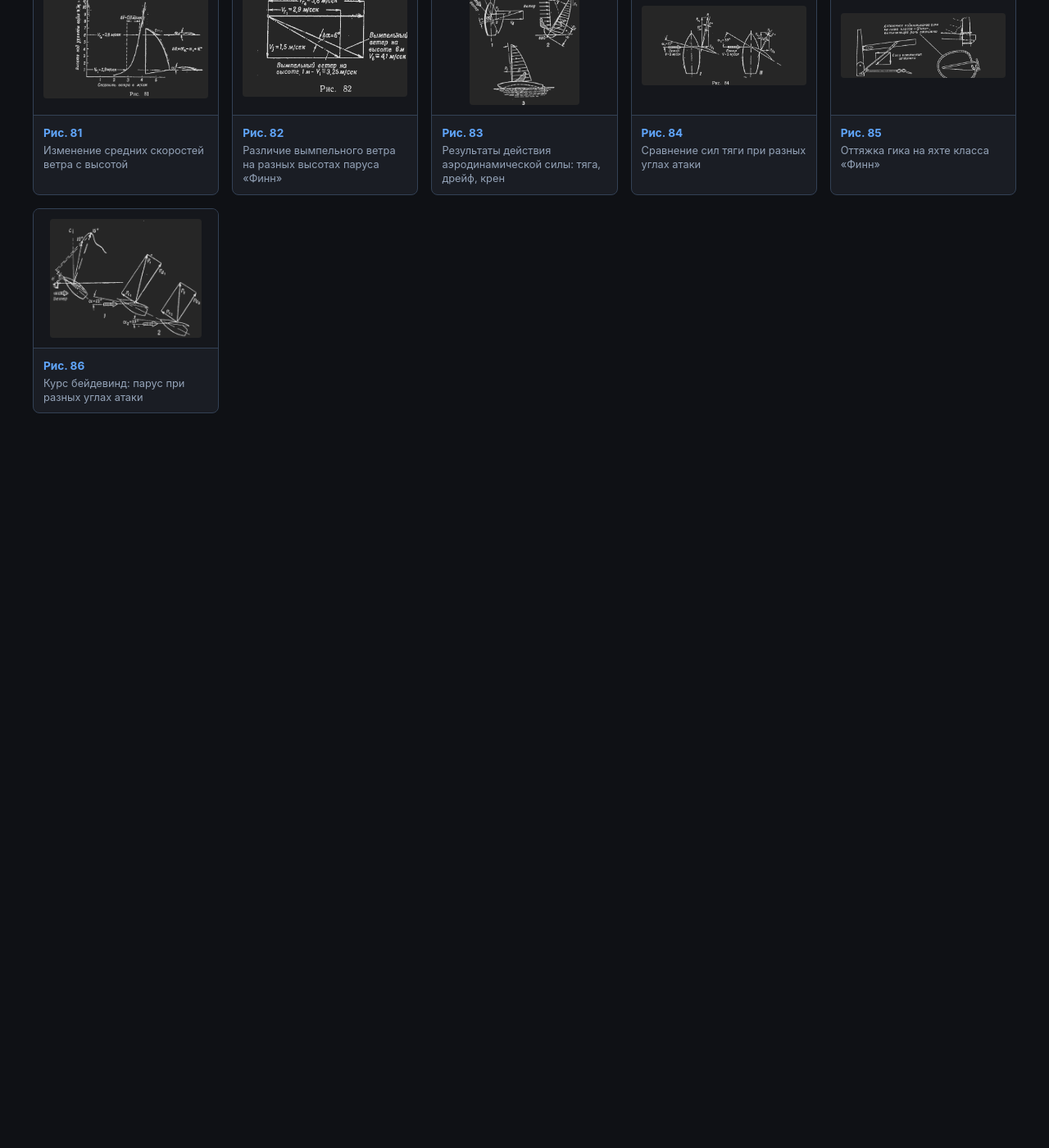
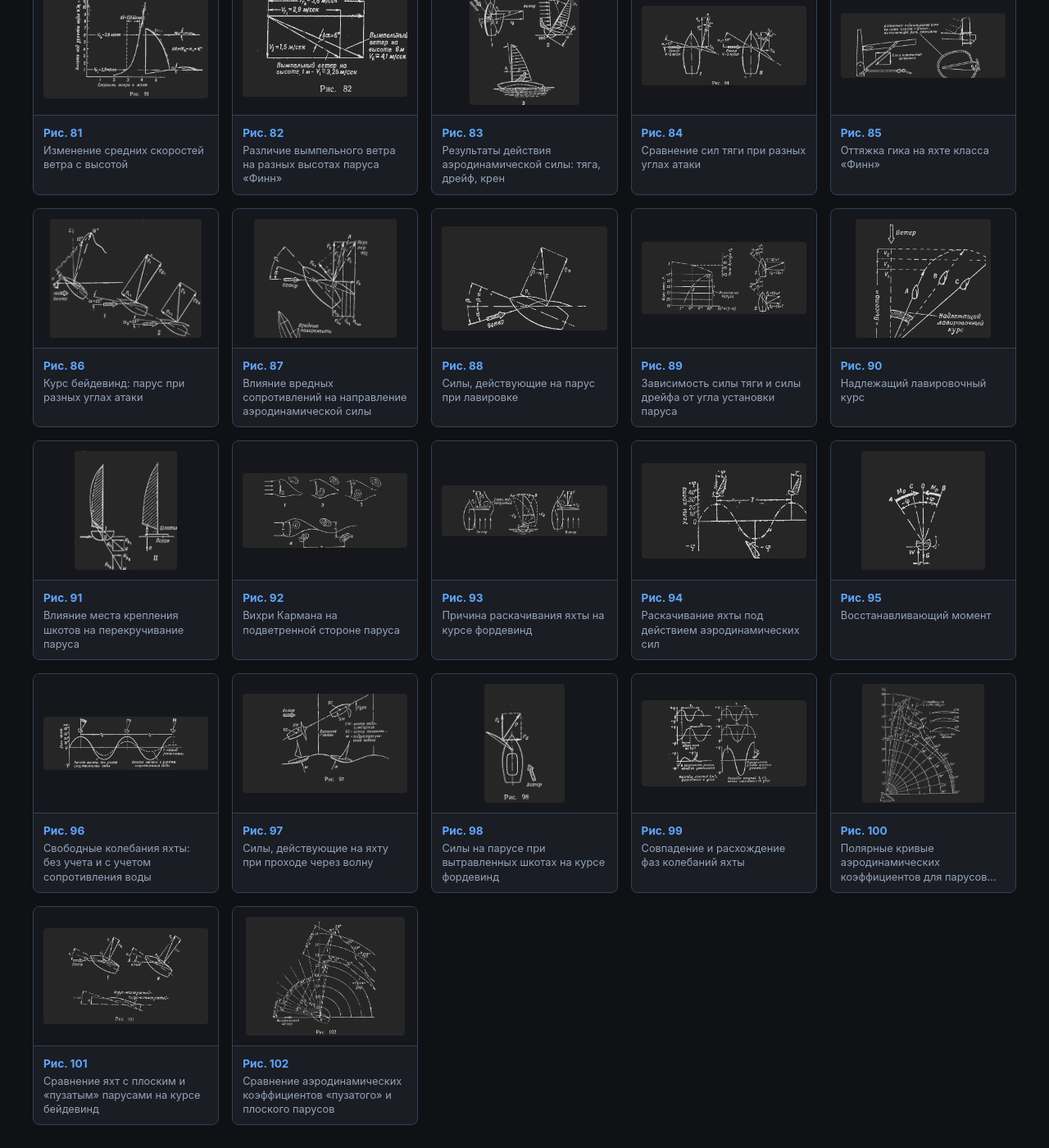
Before and after one commit to ispacex/ispacex.github.io, a Jekyll site: the page ship/pictures.html, which Jekyll copies as it is, in a window 1280 px wide and 1400 px high, scrolled down 4537 px. Shown: the whole window at 82% size. Built offline with Jekyll 4.4.1, drawn with Linux system fonts in a browser that asks for light colours; before the commit the page ends 5089 px from its top, so only the background shows below that; some of the changed text lies outside the part shown.

Commit message:
ship: update book PDF (pages 131-150), add pic87-102 to gallery
Co-Authored-By: Claude Opus 4.6 <noreply@anthropic.com>

```diff
--- a/ship/pictures.html
+++ b/ship/pictures.html
@@ -79,10 +79,10 @@ h3 { font-size: 1.15rem; margin: 32px 0 16px; color: #94a3b8; border-bottom: 1px
 <h2>Рисунки</h2>
 <p class="subtitle">Все иллюстрации из книги. Нажмите на рисунок для увеличения.</p>
 <div class="filters">
-<button class="active" onclick="filter('all')">Все (86)</button>
+<button class="active" onclick="filter('all')">Все (102)</button>
 <button onclick="filter('ch1')">Глава 1 (21)</button>
 <button onclick="filter('ch2')">Глава 2 (29)</button>
-<button onclick="filter('ch3')">Глава 3 (36)</button>
+<button onclick="filter('ch3')">Глава 3 (52)</button>
 </div>
 <div class="grid" id="grid"></div>
 </div>
@@ -178,6 +178,22 @@ const pics = [
   {n:84,ch:"ch3",cap:"Сравнение сил тяги при разных углах атаки"},
   {n:85,ch:"ch3",cap:"Оттяжка гика на яхте класса «Финн»"},
   {n:86,ch:"ch3",cap:"Курс бейдевинд: парус при разных углах атаки"},
+  {n:87,ch:"ch3",cap:"Влияние вредных сопротивлений на направление аэродинамической силы"},
+  {n:88,ch:"ch3",cap:"Силы, действующие на парус при лавировке"},
+  {n:89,ch:"ch3",cap:"Зависимость силы тяги и силы дрейфа от угла установки паруса"},
+  {n:90,ch:"ch3",cap:"Надлежащий лавировочный курс"},
+  {n:91,ch:"ch3",cap:"Влияние места крепления шкотов на перекручивание паруса"},
+  {n:92,ch:"ch3",cap:"Вихри Кармана на подветренной стороне паруса"},
+  {n:93,ch:"ch3",cap:"Причина раскачивания яхты на курсе фордевинд"},
+  {n:94,ch:"ch3",cap:"Раскачивание яхты под действием аэродинамических сил"},
+  {n:95,ch:"ch3",cap:"Восстанавливающий момент"},
+  {n:96,ch:"ch3",cap:"Свободные колебания яхты: без учета и с учетом сопротивления воды"},
+  {n:97,ch:"ch3",cap:"Силы, действующие на яхту при проходе через волну"},
+  {n:98,ch:"ch3",cap:"Силы на парусе при вытравленных шкотах на курсе фордевинд"},
+  {n:99,ch:"ch3",cap:"Совпадение и расхождение фаз колебаний яхты"},
+  {n:100,ch:"ch3",cap:"Полярные кривые аэродинамических коэффициентов для парусов различной «пузатости»"},
+  {n:101,ch:"ch3",cap:"Сравнение яхт с плоским и «пузатым» парусами на курсе бейдевинд"},
+  {n:102,ch:"ch3",cap:"Сравнение аэродинамических коэффициентов «пузатого» и плоского парусов"},
 ];
 
 const grid = document.getElementById('grid');
```
Also changed, not shown: ship/img/pic100.png (added), ship/img/pic101.png (added), ship/img/pic102.png (added), ship/img/pic87.png (added), ship/img/pic88.png (added), ship/img/pic89.png (added), ship/img/pic90.png (added), ship/img/pic91.png (added), ship/img/pic92.png (added), ship/img/pic93.png (added), ship/img/pic94.png (added), ship/img/pic95.png (added), ship/img/pic96.png (added), ship/img/pic97.png (added), 2 more files, 1 other file.
